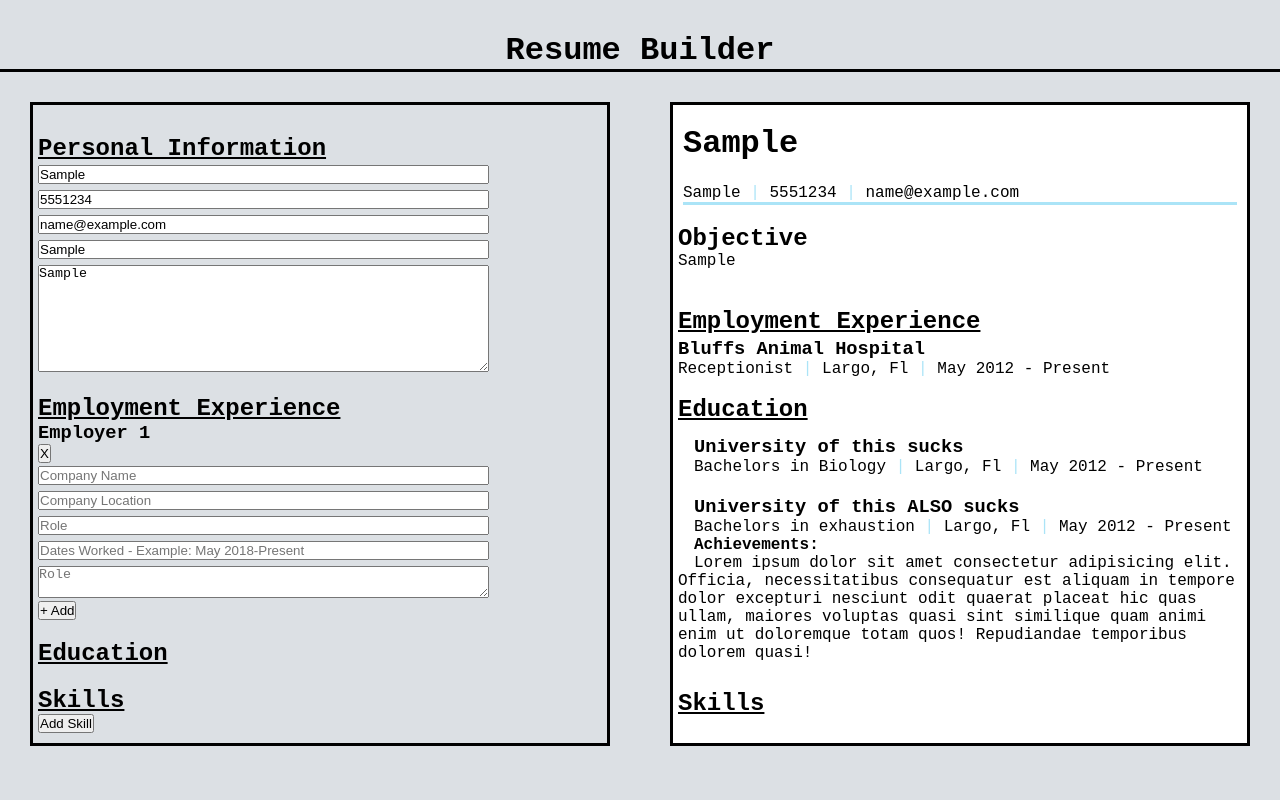
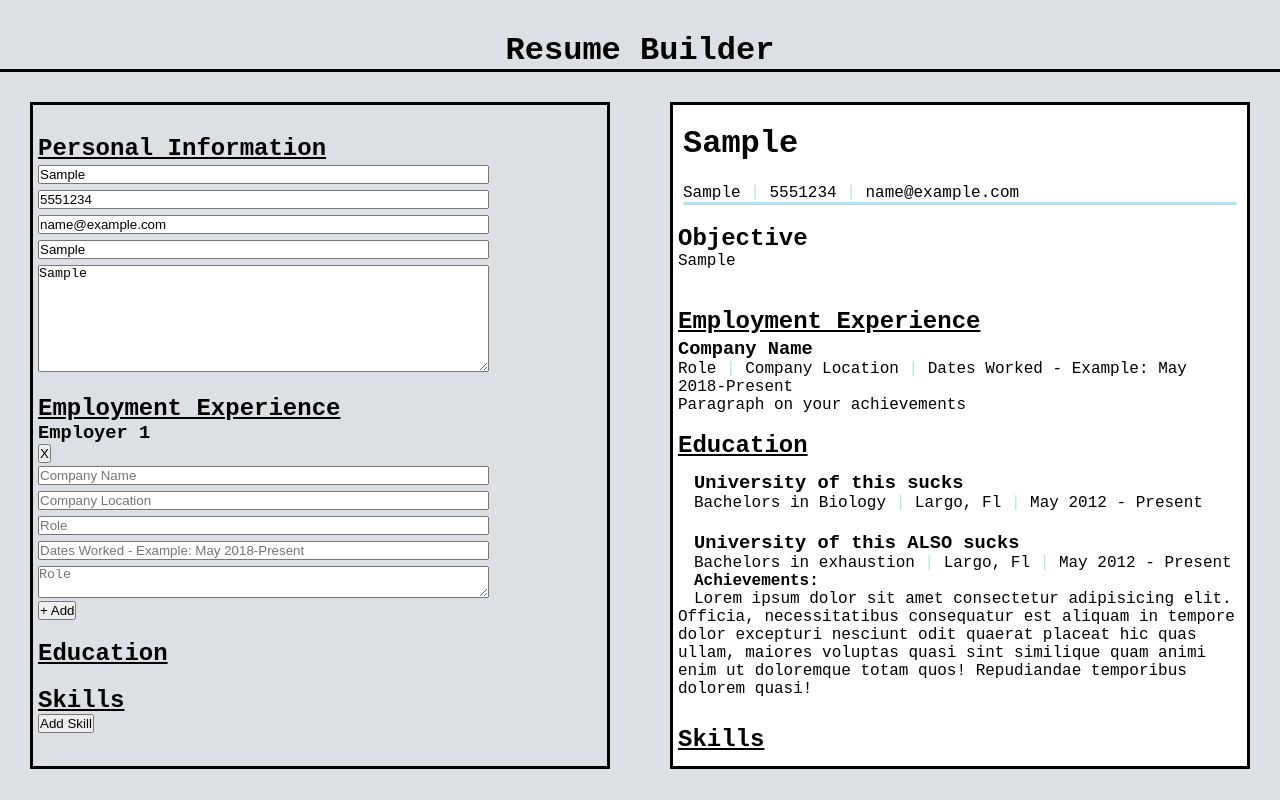
Before and after one commit to E-Kittle/cv-project, a React (Create React App) app: page / in a window 1280 px wide. Both pictures are taken after typing "Sample", "5551234", "name@example.com", "Sample", "Sample" into the empty fields and a click on the button "+ Add". Built offline with nearby package versions, Linux system fonts and the light colour scheme.

Commit message:
Added live loading for education portion of resume

```diff
--- a/src/App.js
+++ b/src/App.js
@@ -195,7 +195,7 @@ class App extends React.Component {
                 <br />
                 <div>
                     <h2 className='resuHeader'>Employment Experience</h2>
-                    <EmploymentResume />
+                    <EmploymentResume employmentArr={employmentArr}/>
                     {/* Dynamically load employment information - Use {employment} to create an array in the render section. This allows me to add additional employment as needed */}
                 </div>
                 <br />
--- a/src/components/resumeComponents/EmploymentResume.js
+++ b/src/components/resumeComponents/EmploymentResume.js
@@ -3,10 +3,21 @@ import React from 'react';
 function EmploymentResume(props) {
     //map through an array of education objects and create the correct div element for them, then place the array in the DOM
 
-    return(
+    const { employmentArr } = props;
+    const employmentList = [employmentArr.map((job) => {
+        return (
+            <div key={job.id}>
+                <h3>{job.workName}</h3>
+                <p>{job.role} <span>|</span> {job.workLocation} <span>|</span> {job.workDates}</p>
+                <p>{job.workAchievements}</p>
+            </div>
+        )
+    })];
+
+
+    return (
         <div>
-            <h3>Bluffs Animal Hospital</h3>
-            <p>Receptionist <span>|</span> Largo, Fl <span>|</span> May 2012 - Present</p>
+            {employmentList}
         </div>
     )
 
```
